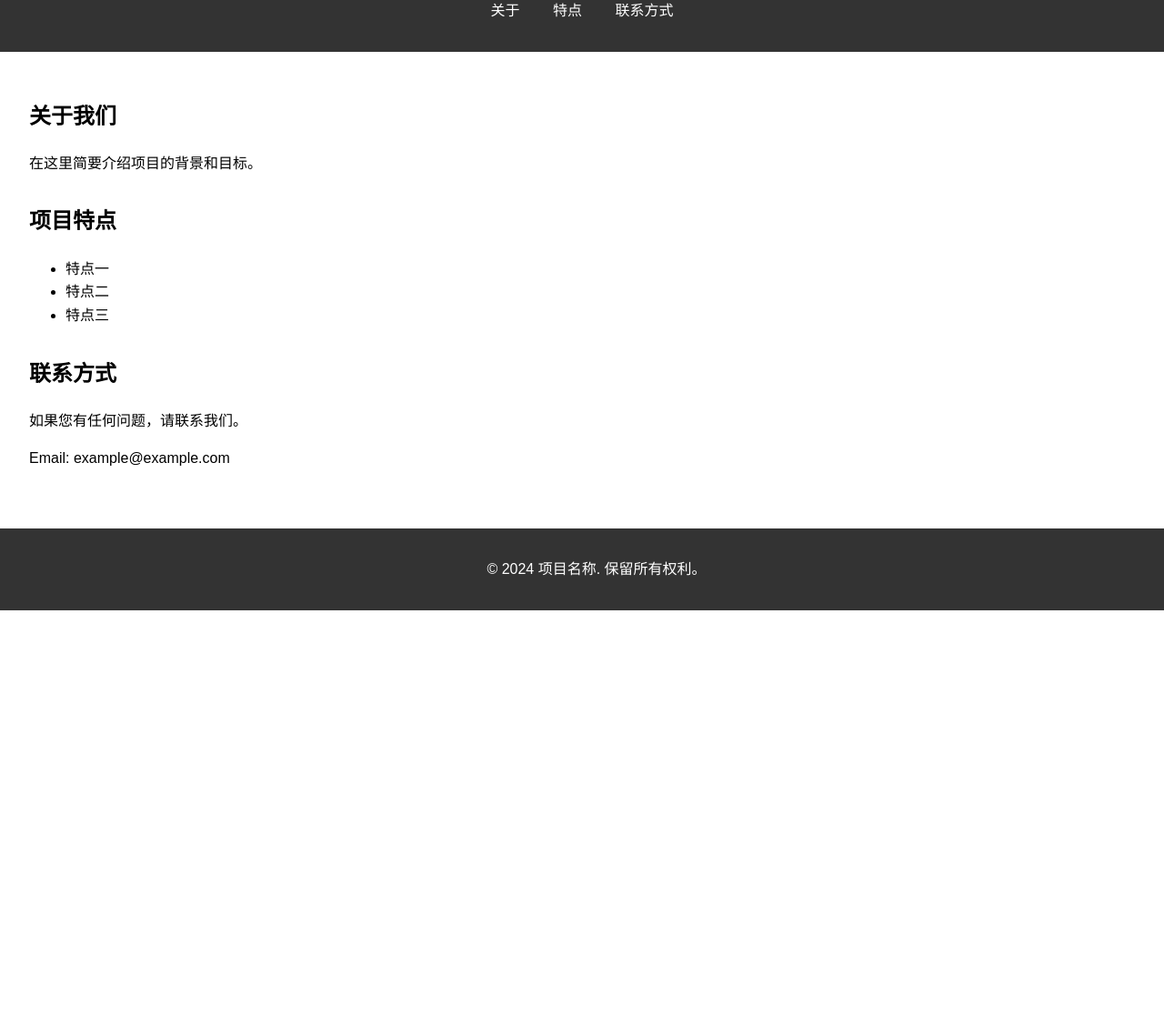
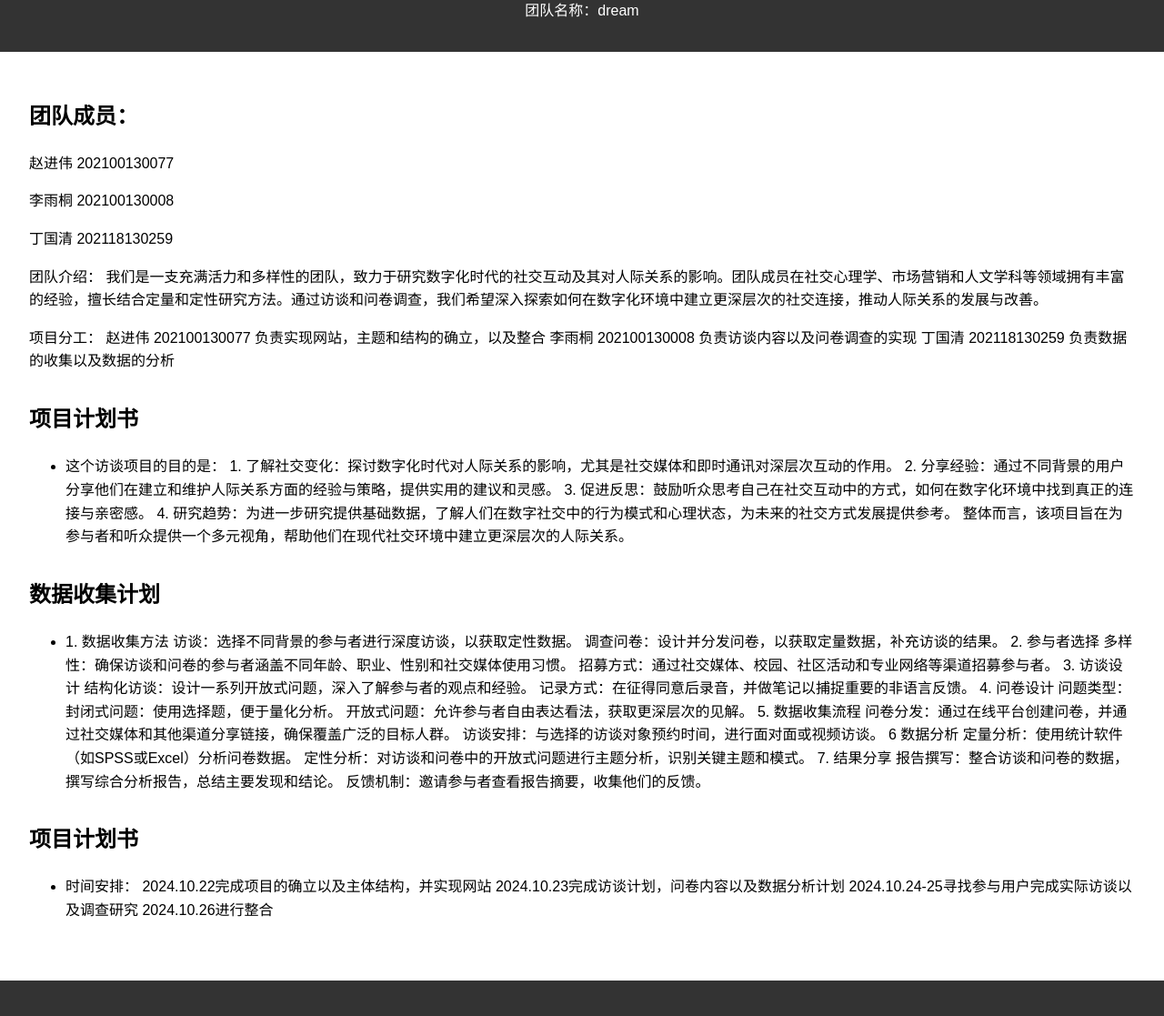
Before and after one commit to snakemanzjw/snake, a plain HTML site: page index.html in a window 1280 px wide. Shown: the part 111-1228 px from the top of the page at 91% size. Before the commit the page ends 800 px from the top, so only its background shows below. Drawn offline with Linux system fonts and the light colour scheme.

Commit message:
Add files via upload

```diff
--- a/index.html
+++ b/index.html
@@ -8,40 +8,90 @@
 </head>
 <body>
     <header>
-        <h1>项目名称</h1>
+        <h1>如何在数字化时代的社交互动中建立深层次的关系？</h1>
         <nav>
             <ul>
-                <li><a href="#about">关于</a></li>
-                <li><a href="#features">特点</a></li>
-                <li><a href="#contact">联系方式</a></li>
+                <li>团队名称：dream</li>
             </ul>
         </nav>
     </header>
 
     <main>
         <section id="about">
-            <h2>关于我们</h2>
-            <p>在这里简要介绍项目的背景和目标。</p>
+            <h2>团队成员：</h2>
+            <p>赵进伟 202100130077</p>
+            <p>李雨桐 202100130008</p>
+            <p>丁国清 202118130259</p>
+            <p> </p>
+            <p>团队介绍：
+                我们是一支充满活力和多样性的团队，致力于研究数字化时代的社交互动及其对人际关系的影响。团队成员在社交心理学、市场营销和人文学科等领域拥有丰富的经验，擅长结合定量和定性研究方法。通过访谈和问卷调查，我们希望深入探索如何在数字化环境中建立更深层次的社交连接，推动人际关系的发展与改善。
+            </p>
+            <p>项目分工：
+                赵进伟 202100130077 负责实现网站，主题和结构的确立，以及整合
+李雨桐 202100130008 负责访谈内容以及问卷调查的实现
+丁国清 202118130259 负责数据的收集以及数据的分析
+            </p>
         </section>
 
         <section id="features">
-            <h2>项目特点</h2>
+            <h2>项目计划书</h2>
             <ul>
-                <li>特点一</li>
-                <li>特点二</li>
-                <li>特点三</li>
+                <li>这个访谈项目的目的是：
+                    1.	了解社交变化：探讨数字化时代对人际关系的影响，尤其是社交媒体和即时通讯对深层次互动的作用。
+                    2.	分享经验：通过不同背景的用户分享他们在建立和维护人际关系方面的经验与策略，提供实用的建议和灵感。
+                    3.	促进反思：鼓励听众思考自己在社交互动中的方式，如何在数字化环境中找到真正的连接与亲密感。
+                    4.	研究趋势：为进一步研究提供基础数据，了解人们在数字社交中的行为模式和心理状态，为未来的社交方式发展提供参考。
+                    整体而言，该项目旨在为参与者和听众提供一个多元视角，帮助他们在现代社交环境中建立更深层次的人际关系。
+                    </li>
             </ul>
         </section>
 
-        <section id="contact">
-            <h2>联系方式</h2>
-            <p>如果您有任何问题，请联系我们。</p>
-            <p>Email: example@example.com</p>
+        <section id="data">
+            <h2>数据收集计划</h2>
+            <ul>
+                <li>1. 数据收集方法
+                    访谈：选择不同背景的参与者进行深度访谈，以获取定性数据。
+                    调查问卷：设计并分发问卷，以获取定量数据，补充访谈的结果。
+                    2. 参与者选择
+                    多样性：确保访谈和问卷的参与者涵盖不同年龄、职业、性别和社交媒体使用习惯。
+                    招募方式：通过社交媒体、校园、社区活动和专业网络等渠道招募参与者。
+                    3. 访谈设计
+                    结构化访谈：设计一系列开放式问题，深入了解参与者的观点和经验。
+                    记录方式：在征得同意后录音，并做笔记以捕捉重要的非语言反馈。
+                    4. 问卷设计
+                    问题类型：
+                    封闭式问题：使用选择题，便于量化分析。
+                    开放式问题：允许参与者自由表达看法，获取更深层次的见解。
+                    5. 数据收集流程
+                    问卷分发：通过在线平台创建问卷，并通过社交媒体和其他渠道分享链接，确保覆盖广泛的目标人群。
+                    访谈安排：与选择的访谈对象预约时间，进行面对面或视频访谈。
+                    6 数据分析
+                    定量分析：使用统计软件（如SPSS或Excel）分析问卷数据。
+                    定性分析：对访谈和问卷中的开放式问题进行主题分析，识别关键主题和模式。
+                    7. 结果分享
+                    报告撰写：整合访谈和问卷的数据，撰写综合分析报告，总结主要发现和结论。
+                    反馈机制：邀请参与者查看报告摘要，收集他们的反馈。
+                    </li>
+            </ul>
         </section>
+
+        <section id="features">
+            <h2>项目计划书</h2>
+            <ul>
+                <li>时间安排：
+                    2024.10.22完成项目的确立以及主体结构，并实现网站
+                    2024.10.23完成访谈计划，问卷内容以及数据分析计划
+                    2024.10.24-25寻找参与用户完成实际访谈以及调查研究
+                    2024.10.26进行整合
+                    </li>
+            </ul>
+        </section>
+
+
     </main>
 
     <footer>
-        <p>&copy; 2024 项目名称. 保留所有权利。</p>
+        <p></p>
     </footer>
 </body>
 </html>
```
